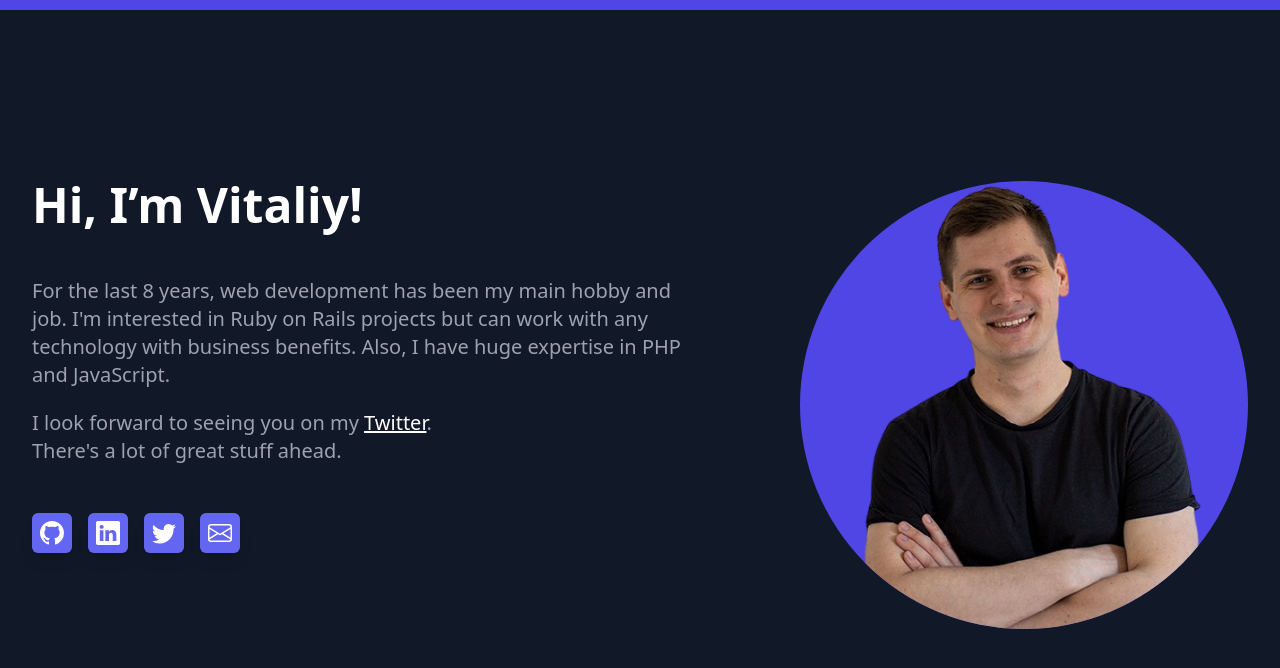
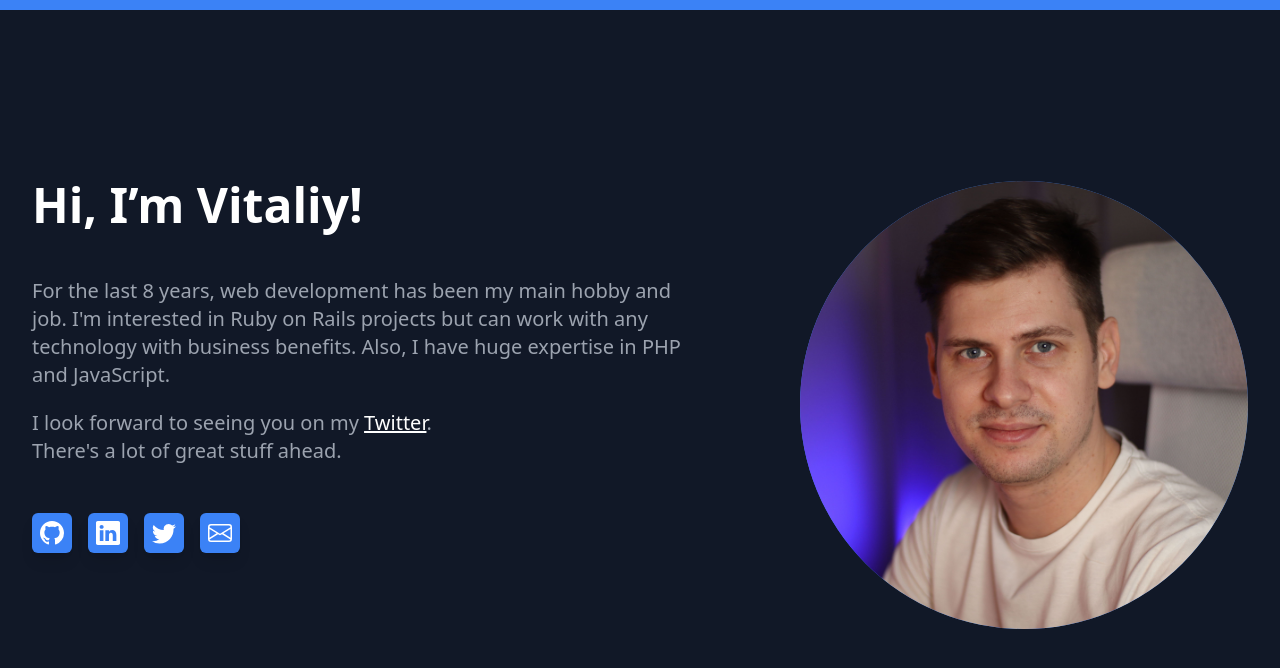
Before and after one commit to vkazakevich/vkazakevich.github.io, a Gatsby site: page / in a window 1280 px wide. Built offline with nearby package versions, Linux system fonts and the light colour scheme; Gatsby itself is replaced by a stand-in of ours.

Commit message:
Feat: Update photo

```diff
--- a/src/components/layout.js
+++ b/src/components/layout.js
@@ -3,7 +3,7 @@
 export default function Layout ({ children }) {
   return (
     <div className="flex flex-col h-screen bg-gray-900 text-gray-400">
-      <div className="h-2.5 bg-indigo-600"/>
+      <div className="h-2.5 bg-blue-500"/>
       <div className="flex flex-grow justify-center items-center">
         <div className="container px-8">
           {children}
--- a/src/pages/index.js
+++ b/src/pages/index.js
@@ -41,7 +41,7 @@
               <a
                 key={url}
                 href={url}
-                className="inline-flex items-center justify-center p-2 bg-indigo-500 rounded-md shadow-lg text-white hover:text-indigo-200 mr-4"
+                className="inline-flex items-center justify-center p-2 bg-blue-500 rounded-md shadow-lg text-white hover:text-indigo-200 mr-4"
                 rel="noreferrer"
                 target={isEmail ? '' : '_blank'}
               >
@@ -52,10 +52,10 @@
         </div>
 
         <StaticImage
-          src="../images/me.png"
+          src="../images/me.jpg"
           alt="A dinosaur"
           placeholder="#ffffff"
-          className="bg-indigo-600 rounded-full max-w-md"
+          className="bg-blue-500 rounded-full max-w-md"
         />
       </div>
     </Layout>
```
Also changed, not shown: src/images/me.jpg (added), src/images/me.png (deleted).
